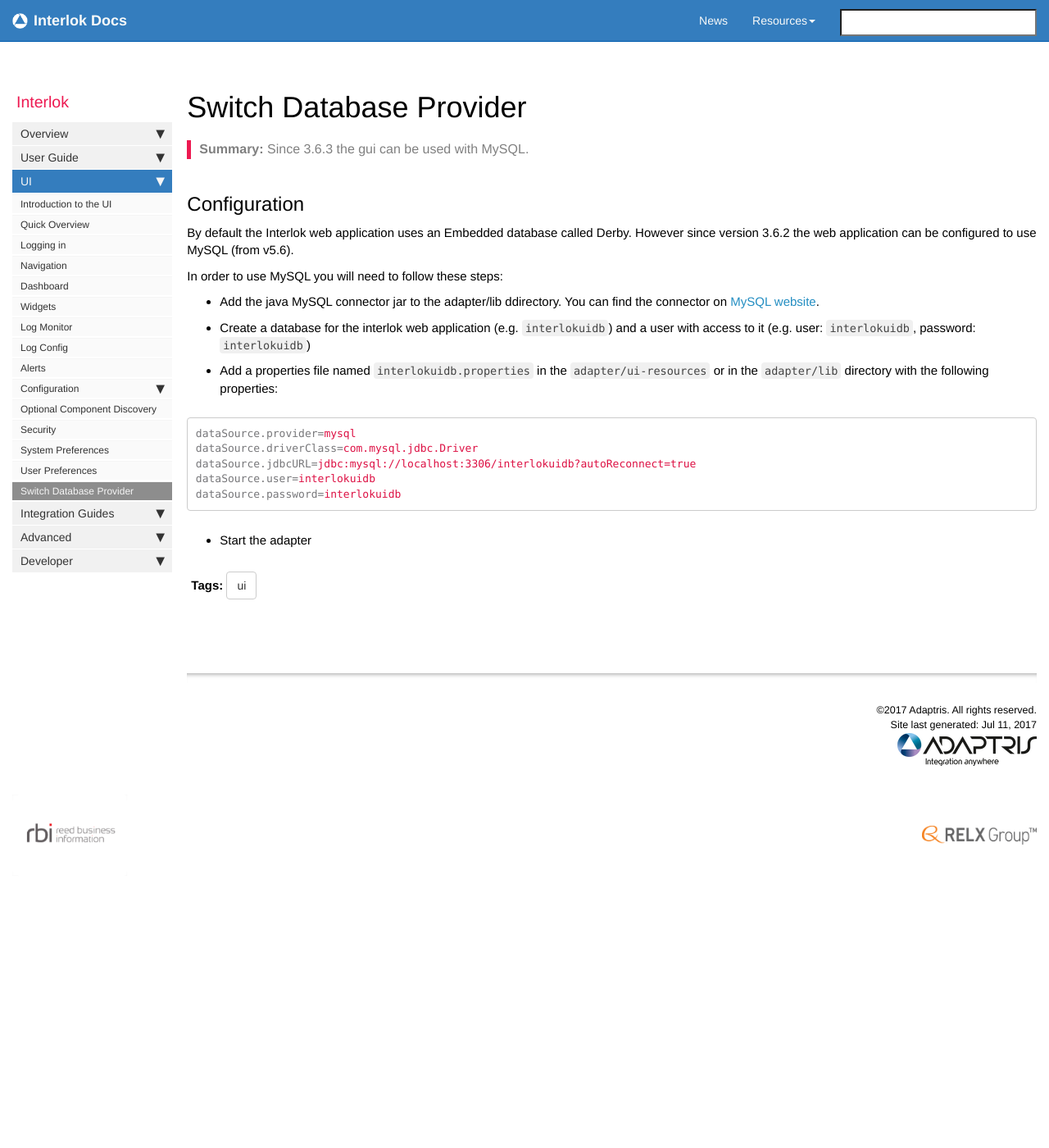
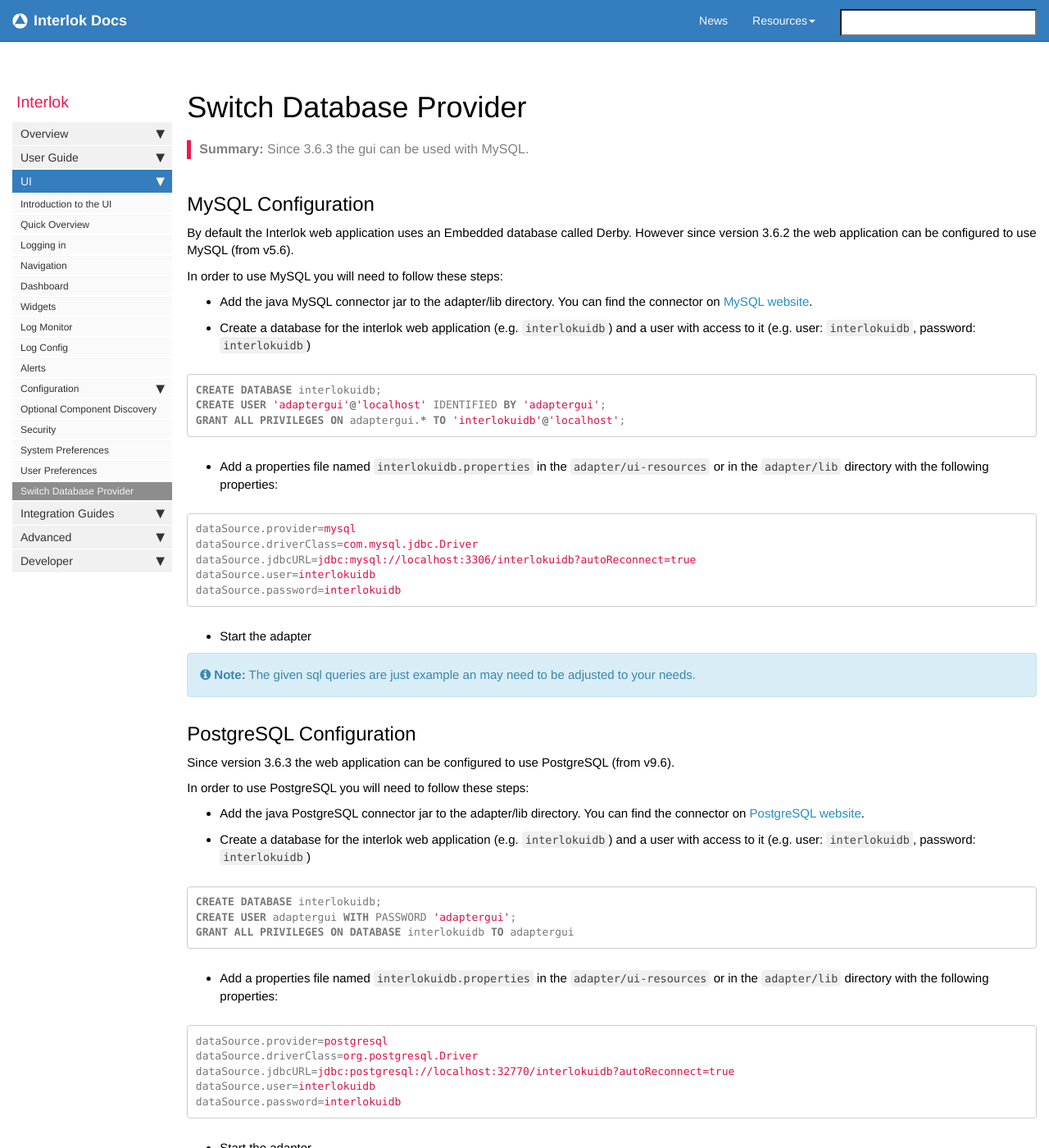
Before and after one commit to adaptris/interlok-docs-legacy, a Jekyll site: the page built from pages/ui/ui-switch-db.md, in a window 1280 px wide and 1400 px high. Shown: the whole window at 82% size. Built offline with Jekyll 4.4.1, drawn with Linux system fonts in a browser that asks for light colours; nearby versions of some CDN libraries; comment, search, counter and statistics services are not loaded; some of the changed text lies outside the part shown.

Commit message:
Add documentation for postgresql

````diff
--- a/pages/ui/ui-switch-db.md
+++ b/pages/ui/ui-switch-db.md
@@ -8,14 +8,20 @@
 summary: Since 3.6.3 the gui can be used with MySQL.
 ---
 
-## Configuration ##
+## MySQL Configuration ##
 
 By default the Interlok web application uses an Embedded database called Derby. However since version 3.6.2 the web application can be configured to use MySQL (from v5.6).
 
 In order to use MySQL you will need to follow these steps:
 
- - Add the java MySQL connector jar to the adapter/lib ddirectory. You can find the connector on [MySQL website](https://dev.mysql.com/downloads/connector/j/).
+ - Add the java MySQL connector jar to the adapter/lib directory. You can find the connector on [MySQL website](https://dev.mysql.com/downloads/connector/j/).
  - Create a database for the interlok web application (e.g. `interlokuidb`) and a user with access to it (e.g. user: `interlokuidb`, password: `interlokuidb`)
+
+```sql
+CREATE DATABASE interlokuidb;
+CREATE USER 'adaptergui'@'localhost' IDENTIFIED BY 'adaptergui';
+GRANT ALL PRIVILEGES ON adaptergui.* TO 'interlokuidb'@'localhost';
+```
  - Add a properties file named `interlokuidb.properties` in the `adapter/ui-resources` or in the `adapter/lib` directory with the following properties:
 
 ```properties
@@ -26,3 +32,32 @@
 dataSource.password=interlokuidb
 ```
  - Start the adapter
+
+{% include note.html content="The given sql queries are just example an may need to be adjusted to your needs." %}
+
+## PostgreSQL Configuration ##
+
+Since version 3.6.3 the web application can be configured to use PostgreSQL (from v9.6).
+
+In order to use PostgreSQL you will need to follow these steps:
+
+ - Add the java PostgreSQL connector jar to the adapter/lib directory. You can find the connector on [PostgreSQL website](https://jdbc.postgresql.org/download.html).
+ - Create a database for the interlok web application (e.g. `interlokuidb`) and a user with access to it (e.g. user: `interlokuidb`, password: `interlokuidb`)
+
+```sql
+CREATE DATABASE interlokuidb;
+CREATE USER adaptergui WITH PASSWORD 'adaptergui';
+GRANT ALL PRIVILEGES ON DATABASE interlokuidb TO adaptergui
+```
+ - Add a properties file named `interlokuidb.properties` in the `adapter/ui-resources` or in the `adapter/lib` directory with the following properties:
+
+```properties
+dataSource.provider=postgresql
+dataSource.driverClass=org.postgresql.Driver
+dataSource.jdbcURL=jdbc:postgresql://localhost:32770/interlokuidb?autoReconnect=true
+dataSource.user=interlokuidb
+dataSource.password=interlokuidb
+```
+ - Start the adapter
+
+{% include note.html content="The given sql queries are just example an may need to be adjusted to your needs." %}
````
